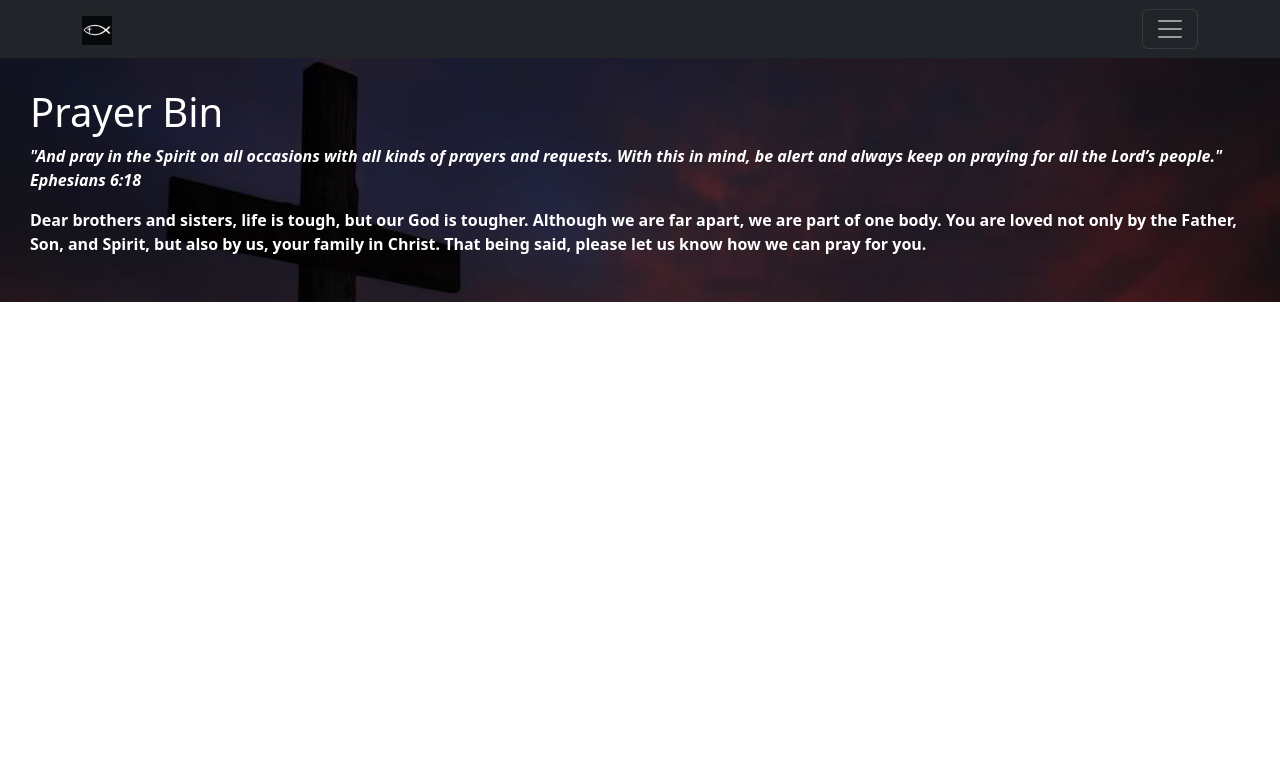
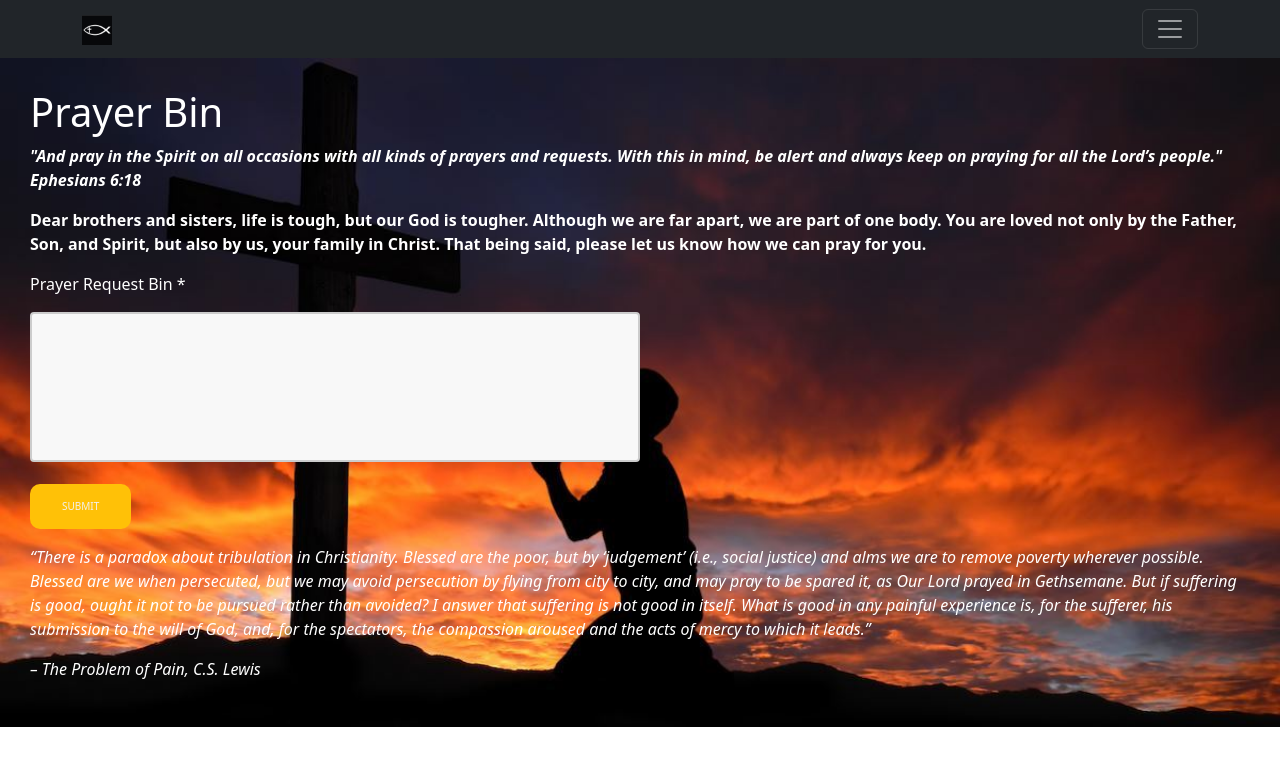
Before and after one commit to benedict-hbcu/Dale-Thomas_Project, a Next.js app: page /prayerbin in a window 1280 px wide. Shown: the top 766 px of the page. Built offline with nearby package versions, Linux system fonts and the light colour scheme.

Commit message:
set up prayer bin to redirect to prayer wall on submission

```diff
--- /dev/null
+++ b/components/prbox.js
@@ -0,0 +1,98 @@
+import React, { useState } from "react";
+import { useRouter } from "next/router";
+
+const ContactPage = () => {
+    const [submitterPrayer, setSubmitterPrayer] = useState("");
+    const router = useRouter();
+    const confirmationScreenVisible =
+    router.query?.success && router.query.success === "true";
+    const formVisible = !confirmationScreenVisible;
+
+    const ConfirmationMessage = (
+        <React.Fragment>
+            <p>
+                You're covered. 🙏 🩸
+            </p>
+
+            <button onClick={() => router.replace("/contact", undefined, { shallow: true })}> Submit Another Prayer </button>
+        </React.Fragment>
+    );
+
+    const ContactForm = (
+        <form
+            className="container1"
+            method="POST"
+            name="contact-form"
+            action="contact/?success=true"
+            data-netlify="true"
+            data-netlify-honeypot="bot-field"
+        >
+
+            <label htmlFor="message">Prayer Request Bin *</label>
+            <p> </p>
+            <textarea id="message" name="message" required onChange={(e)=> setSubmitterPrayer(e.target.value)}/>
+            <p> </p>
+            <button type="submit" className="button" onClick={() => router.push('/prayerwall')}>Submit</button>
+        </form>
+    );
+
+    return (
+        <div className="container1">
+
+      <div>{formVisible ? ContactForm : ConfirmationMessage}</div>
+      <footer></footer>
+      <style jsx global>
+        {`
+          html,
+         *{
+            box-sizing: border-box;
+         }
+          .container1 {
+            flex-direction: column;
+            width: 100%;
+
+          }
+          @media (max-width: 769px max) {
+            .container1 {
+                width: 100%;
+            }
+          }
+
+          input[type="text"],
+          input[type="message"],
+          textarea {
+            font-size: 12px;
+            width: 50%;
+            height: 150px;
+            padding: 12px 20px;
+            box-sizing: border-box;
+            border: 2px solid #ccc;
+            border-radius: 4px;
+            background-color: #f8f8f8;
+            font-size: 16px;
+            resize: none;
+          }
+          .button {
+            max-width: 400px;
+            margin: 0 auto;
+            color: #f3f0ee;
+            background-color: #ffc107;
+            border: none;
+            padding: 15px 32px;
+            text-align: left;
+            text-decoration: none;
+            display: inline-block;
+            font-size: 10px;
+            text-transform: uppercase;
+            border-radius: 10px;
+          }
+          [type="button"].button:hover {
+            background-color: #fd7e14;
+          }
+        `}
+      </style>
+    </div>
+  );
+};
+
+export default ContactPage;
--- a/pages/prayerbin.js
+++ b/pages/prayerbin.js
@@ -2,6 +2,7 @@ import React from "react"
 import NavbarComp from "../components/NavbarComp.js"
 import Head from 'next/head'
 import styles from '@/styles/Home.module.css'
+import ContactPage from "../components/prbox.js"
 import { Inter } from 'next/font/google'
 
 
@@ -20,6 +21,13 @@ export default function PrayerBinPage() {
             <h1>Prayer Bin</h1>
             <p><i><b>"And pray in the Spirit on all occasions with all kinds of prayers and requests. With this in mind, be alert and always keep on praying for all the Lord’s people." Ephesians 6:18</b></i></p>
             <p><b>Dear brothers and sisters, life is tough, but our God is tougher. Although we are far apart, we are part of one body. You are loved not only by the Father, Son, and Spirit, but also by us, your family in Christ. That being said, please let us know how we can pray for you.</b></p>
+            <ContactPage/>
+            <p> </p>
+            <p> </p>
+            <p> </p>
+            <p> </p>
+            <p><i>“There is a paradox about tribulation in Christianity. Blessed are the poor, but by ‘judgement’ (i.e., social justice) and alms we are to remove poverty wherever possible. Blessed are we when persecuted, but we may avoid persecution by flying from city to city, and may pray to be spared it, as Our Lord prayed in Gethsemane. But if suffering is good, ought it not to be pursued rather than avoided? I answer that suffering is not good in itself. What is good in any painful experience is, for the sufferer, his submission to the will of God, and, for the spectators, the compassion aroused and the acts of mercy to which it leads.”</i></p>
+            <p><i>– The Problem of Pain, C.S. Lewis</i></p>
           </div>
         </main>
       </>
--- a/styles/globals.css
+++ b/styles/globals.css
@@ -193,31 +193,40 @@ body{
 }
 .pbinimg{
   background-image: url("../components/pbimg.jpg");
-  background-repeat: no-repeat;
+  background-repeat: no-repeat center center fixed;
   background-size: cover;
   color:white;
   padding-top: 30px;
   padding-right: 30px;
   padding-bottom: 30px;
   padding-left: 30px;
+  -webkit-background-size: cover;
+  -moz-background-size: cover;
+  -o-background-size: cover;
 }
 .pwallimg{
   background-image: url("../components/pentecost.jpg");
-  background-repeat: no-repeat;
+  background-repeat: no-repeat center center fixed;
   background-size: cover;
   color:black;
   padding-top: 30px;
   padding-right: 30px;
   padding-bottom: 30px;
   padding-left: 30px;
+  -webkit-background-size: cover;
+  -moz-background-size: cover;
+  -o-background-size: cover;
 }
 .wyaimg{
   background-image: url("../components/fellowship.jpg");
-  background-repeat: no-repeat;
+  background-repeat: no-repeat center center fixed;
   background-size: cover;
   color: rgb(42, 130, 206);
   padding-top: 30px;
   padding-right: 30px;
   padding-bottom: 30px;
   padding-left: 30px;
+  -webkit-background-size: cover;
+  -moz-background-size: cover;
+  -o-background-size: cover;
 }
```
